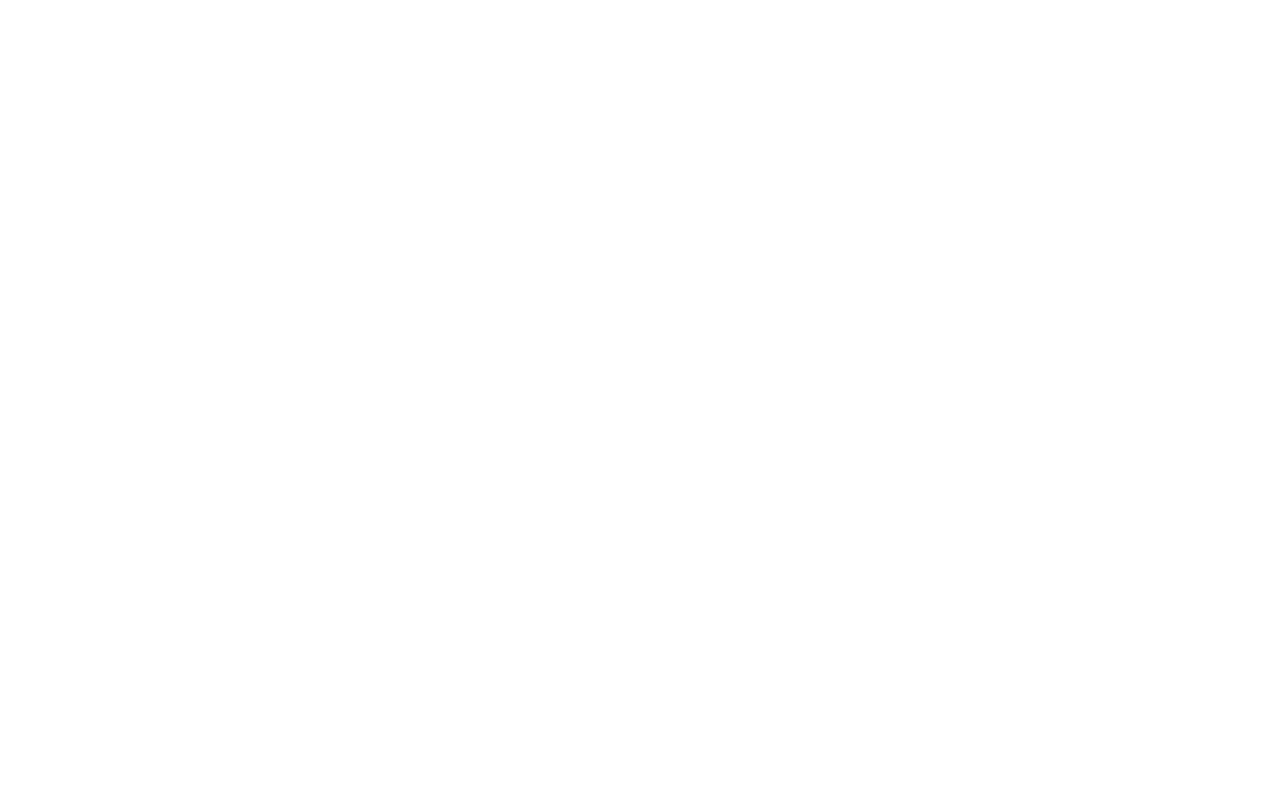
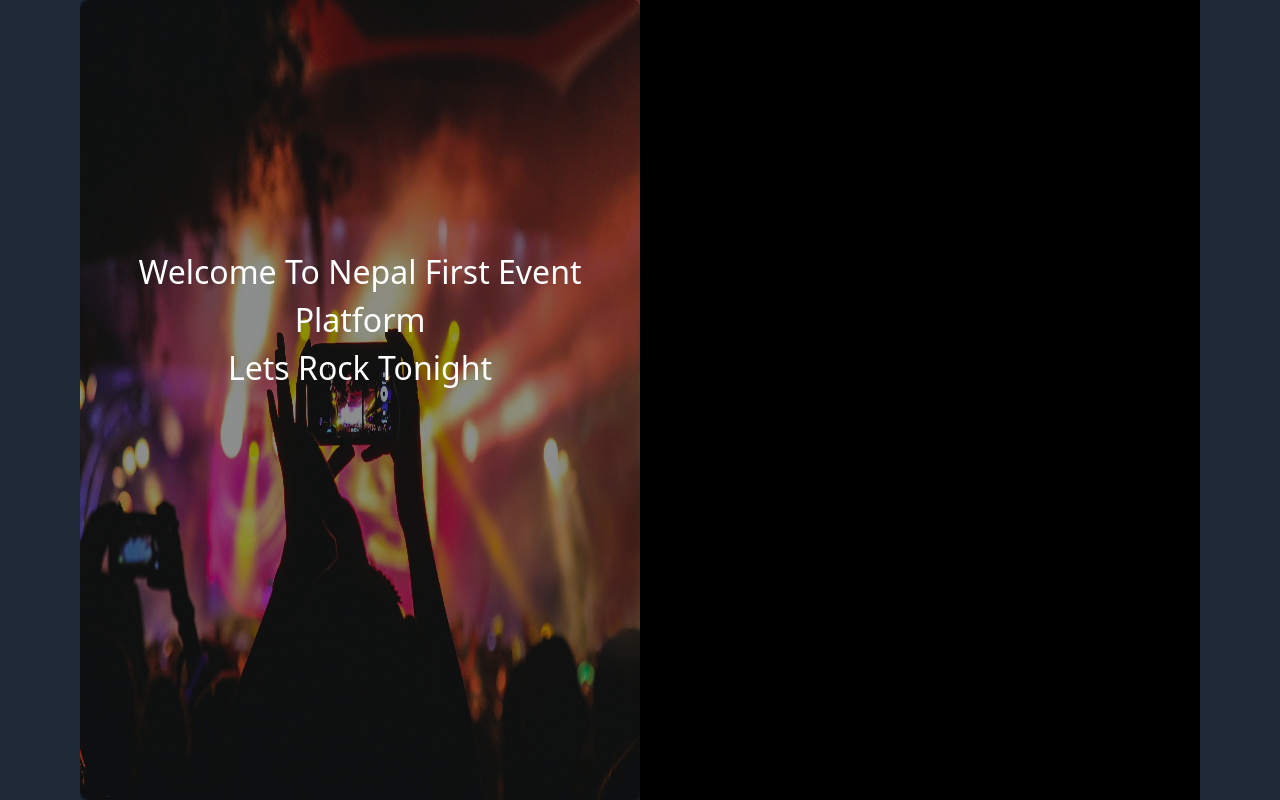
Before and after one commit to Jacsonrai/events-on, a React (Vite) app: page /login in a window 1280 px wide. Before the commit this address had no page. Built offline with nearby package versions, Linux system fonts and the light colour scheme.

Commit message:
feat: login created

```diff
--- /dev/null
+++ b/src/component/resuable/navbar.tsx
@@ -0,0 +1,33 @@
+import React from "react";
+import LoginIcon from "../customicon/loginIcon";
+import { Link } from "react-router-dom";
+
+const EVNavBar = () => {
+  return (
+    <div className="absolute z-[1000] top-7 flex justify-center w-full">
+      <div className="border w-full flex items-center justify-between  ml-20 mr-20 bg-white rounded-2xl p-2 shadow-md">
+        <div>
+          <input
+            className="  min-h-[3rem] min-w-[20rem] pl-2 outline-0 rounded-[2rem] border pr-2"
+            placeholder="search"
+          />
+        </div>
+        <div className="flex gap-2">
+          <Link to={"/login"}>
+            <div className="flex items-center gap-1 cursor-pointer hover:text-gray-500">
+              <LoginIcon height={20} width={20} />
+              <p>Login</p>
+            </div>
+          </Link>
+
+          <div className="flex items-center gap-1 cursor-pointer hover:text-gray-500">
+            <LoginIcon height={20} width={20} />
+            <p>Sign Up</p>
+          </div>
+        </div>
+      </div>
+    </div>
+  );
+};
+
+export default EVNavBar;
--- /dev/null
+++ b/src/page/auth/login.tsx
@@ -0,0 +1,33 @@
+import React from "react";
+
+const Login = () => {
+  return (
+    <div className=" bg-gray-800">
+      <div className="flex items-center justify-center h-[100vh] mx-2 lg:mx-[5rem]">
+        <div className=" grid grid-cols-1 lg:grid-cols-2 min-h-[50rem] max-h-[50rem] w-full">
+          <div className="hidden lg:flex relative">
+            <figure>
+              <img
+                src="/event.jpg"
+                alt=""
+                className="rounded-l-xl min-h-[50rem] max-h-[50rem] opacity-[0.9]"
+              />
+            </figure>
+            <div className="absolute inset-0 flex flex-col text-center justify-center bg-black bg-opacity-40 rounded-md p-2  text-white text-[2rem] capitalize">
+              <h6 className="mb-[10rem]">
+                Welcome to Nepal first Event Platform
+                <br />
+                Lets Rock Tonight
+              </h6>
+            </div>
+          </div>
+          <div className=" bg-black">
+            <p>right content</p>
+          </div>
+        </div>
+      </div>
+    </div>
+  );
+};
+
+export default Login;
--- a/src/page/home.tsx
+++ b/src/page/home.tsx
@@ -4,6 +4,7 @@
 import LoginIcon from "../component/customicon/loginIcon";
 import { useGeoLocation } from "../hooks/useGeoLocation";
 import { LatLngExpression } from "leaflet";
+import EVNavBar from "../component/resuable/navbar";
 const Home = () => {
   const { height } = useWindowDimensions();
   const { isloading, position } = useGeoLocation();
@@ -11,28 +12,7 @@
     <p>is loading</p>
   ) : (
     <div style={{ height: height }} className=" relative">
-      <div className="absolute z-[1000] top-7 flex justify-center w-full">
-        <div className="border w-full flex items-center justify-between  ml-20 mr-20 bg-white rounded-2xl p-2 shadow-md">
-          <div>
-            <input
-              className="  min-h-[3rem] min-w-[20rem] pl-2 outline-0 rounded-[2rem] border pr-2"
-              placeholder="search"
-            />
-          </div>
-          <div className="flex gap-2">
-            <div className="flex items-center gap-1 cursor-pointer hover:text-gray-500">
-              <LoginIcon height={20} width={20} />
-              <p>Login</p>
-            </div>
-
-            <div className="flex items-center gap-1 cursor-pointer hover:text-gray-500">
-              <LoginIcon height={20} width={20} />
-              <p>Sign Up</p>
-            </div>
-          </div>
-        </div>
-      </div>
-
+      <EVNavBar />
       <MapLayout zoom={16} position={position as LatLngExpression} />
     </div>
   );
--- a/src/wrapper/route.tsx
+++ b/src/wrapper/route.tsx
@@ -1,11 +1,13 @@
 import React from "react";
 import { Routes, Route } from "react-router-dom";
 import Home from "../page/home";
+import Login from "../page/auth/login";
 const EVRoute = () => {
   return (
     <>
       <Routes>
         <Route path="/" element={<Home />} />
+        <Route path="/login" element={<Login />} />
       </Routes>
     </>
   );
```
Also changed, not shown: public/event.jpg (added).
